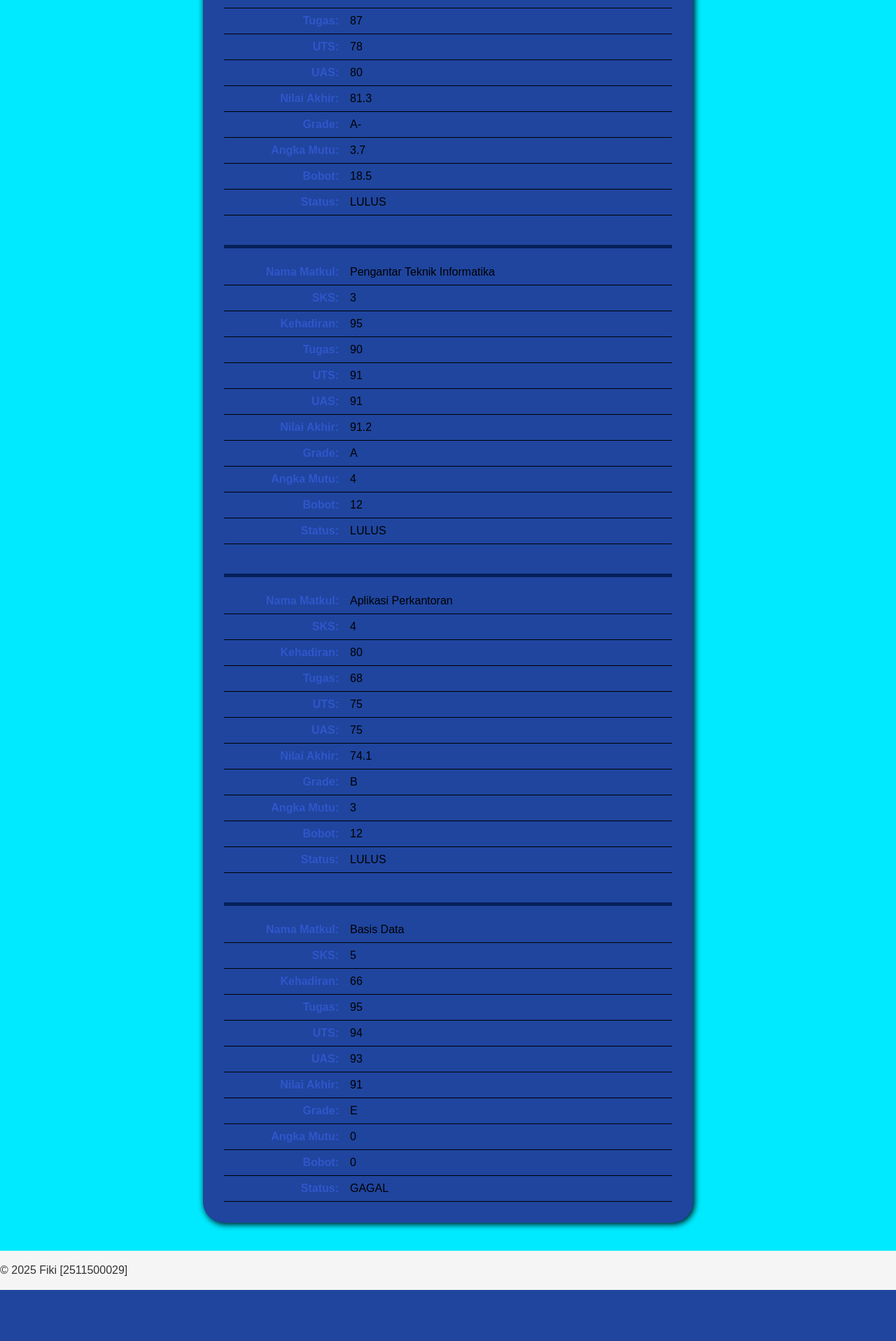
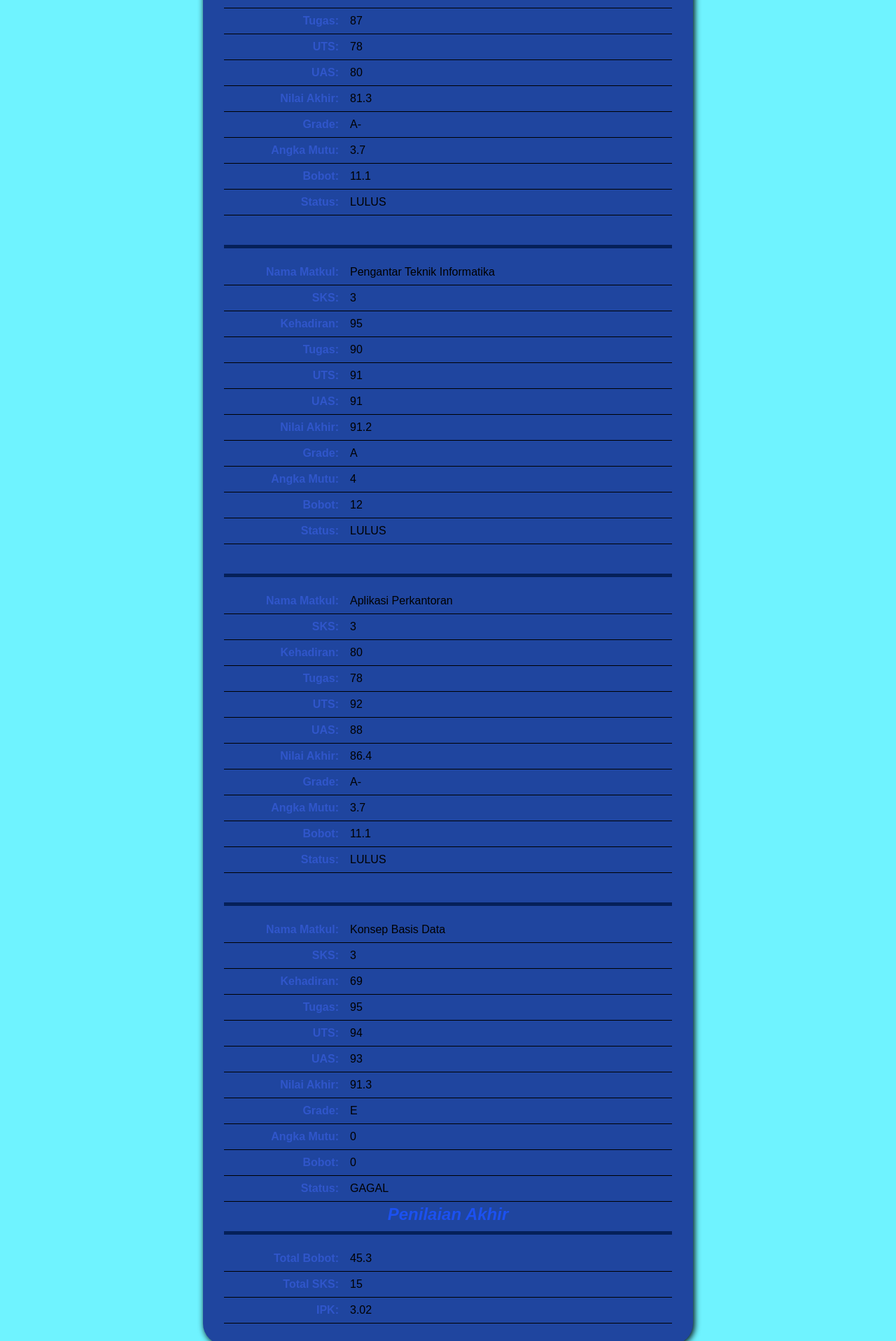
Before and after one commit to FikiNih/2511500029-PWD-TI1A-25261, a PHP site: page /pertemuan-06/index.php in a window 1280 px wide. Shown: the part 2123-4040 px from the top of the page at 70% size. Before the commit the page ends 3967 px from the top, so only its background shows below. Run offline with PHP 8.4, Linux system fonts and the light colour scheme.

Commit message:
tugas selesai

```diff
--- a/pertemuan-06/index.php
+++ b/pertemuan-06/index.php
@@ -68,7 +68,7 @@ alert("Halo, " + nama + "!");
     </section>
     <section id="About">
         <?php
-     $nim = "2511500029";
+         $nim = "2511500029";
          $NIM = "2511500008";
          $Nama = "Fiki &#128526;";
          $TempatLahir = "Mentok";
@@ -159,36 +159,36 @@ alert("Halo, " + nama + "!");
         $namaMatkul2 = "Logika Informatika";
         $namaMatkul3 = "Pengantar Teknik Informatika";
         $namaMatkul4 = "Aplikasi Perkantoran";
-        $namaMatkul5 = "Basis Data";
+        $namaMatkul5 = "Konsep Basis Data";
 
-        $sksMatkul1 = 4;
-        $sksMatkul2 = 5;
+        $sksMatkul1 = 3;
+        $sksMatkul2 = 3;
         $sksMatkul3 = 3;
-        $sksMatkul4 = 4;
-        $sksMatkul5 = 5;
+        $sksMatkul4 = 3;
+        $sksMatkul5 = 3;
 
-        $nilaiHadir1 = 80;
+        $nilaiHadir1 = 91;
         $nilaiHadir2 = 85;
         $nilaiHadir3 = 95;
         $nilaiHadir4 = 80;
-        $nilaiHadir5 = 66;
+        $nilaiHadir5 = 69;
 
-        $nilaiTugas1 = 80;
+        $nilaiTugas1 = 88;
         $nilaiTugas2 = 87;
         $nilaiTugas3 = 90;
-        $nilaiTugas4 = 68;
+        $nilaiTugas4 = 78;
         $nilaiTugas5 = 95;
 
         $nilaiUTS1 = 80;
         $nilaiUTS2 = 78;
         $nilaiUTS3 = 91;
-        $nilaiUTS4 = 75;
+        $nilaiUTS4 = 92;
         $nilaiUTS5 = 94;
 
         $nilaiUAS1 = 85;
         $nilaiUAS2 = 80;
         $nilaiUAS3 = 91;
-        $nilaiUAS4 = 75;
+        $nilaiUAS4 = 88;
         $nilaiUAS5 = 93;
         ?>
 
@@ -493,6 +493,30 @@ alert("Halo, " + nama + "!");
         <?php
         echo $Status5 = $hasil5['status'];
         ?>
+
+    <?php
+    $angkaMutuTotal = $Mutu1 + $Mutu2 + $Mutu3 + $Mutu4 + $Mutu5;
+    $sksTotal = $sksMatkul1 + $sksMatkul2 + $sksMatkul3 + $sksMatkul4 + $sksMatkul5;
+    $totalBobot = $Bobot1 + $Bobot2 + $Bobot3 + $Bobot4 + $Bobot5;
+    $ipk = $totalBobot / $sksTotal;
+    ?>
+
+    <h2>Penilaian Akhir<br></h2>
+    <p><strong>Total Bobot:</strong>
+    <?php
+    echo $totalBobot;
+    ?>
+    </p>
+
+    <p><strong>Total SKS:</strong>
+    <?php
+    echo $sksTotal;
+    ?>
+    </p>
+    <p><strong>IPK:</strong>
+    <?php
+    echo $ipk;
+    ?>
     </section>
     </footer>
     <p>&copy; 2025 Fiki [2511500029]</p>
--- a/pertemuan-06/style.css
+++ b/pertemuan-06/style.css
@@ -251,7 +251,7 @@ header li a:active {
 }
 
 footer {
-    background: #00eaff;
+    background: #6ff3ff;
     color: #aaa;
     text-align: center;
     padding: 10px;
```
